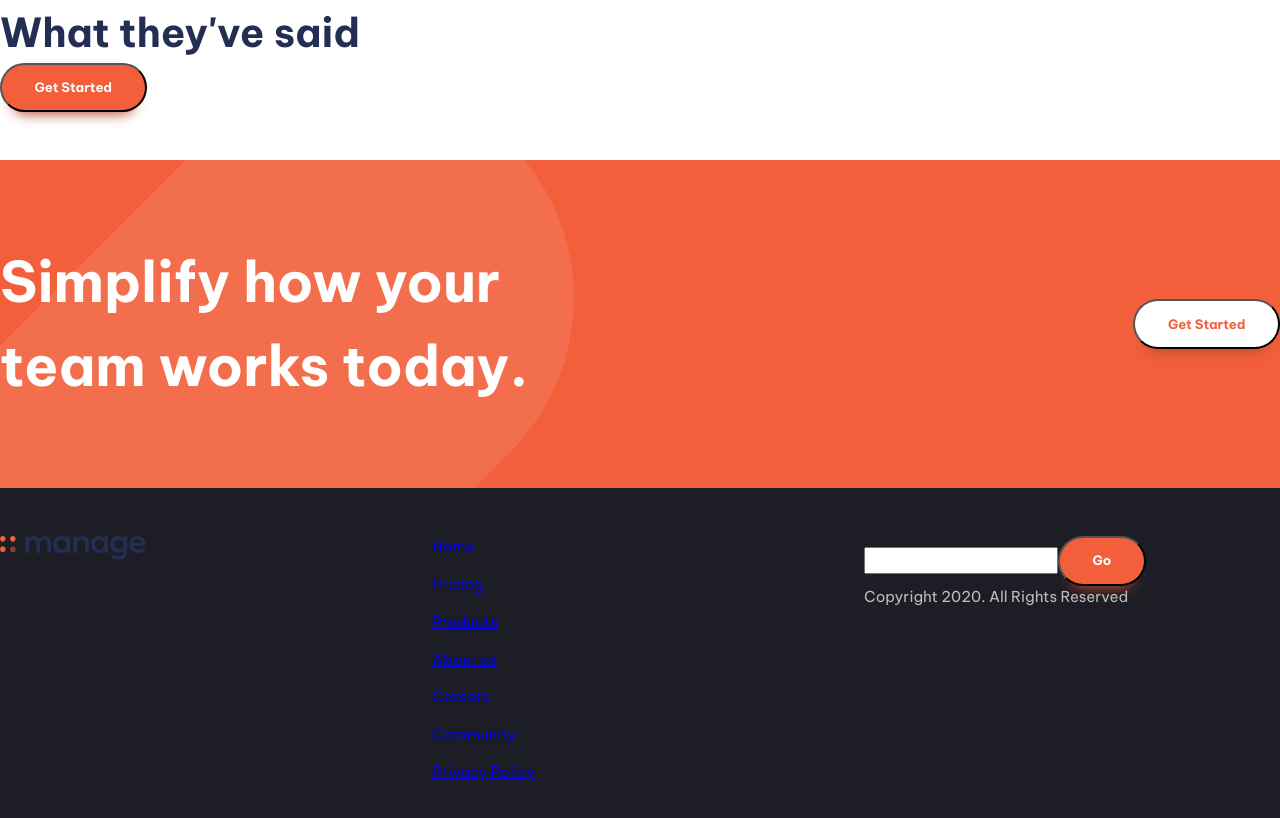
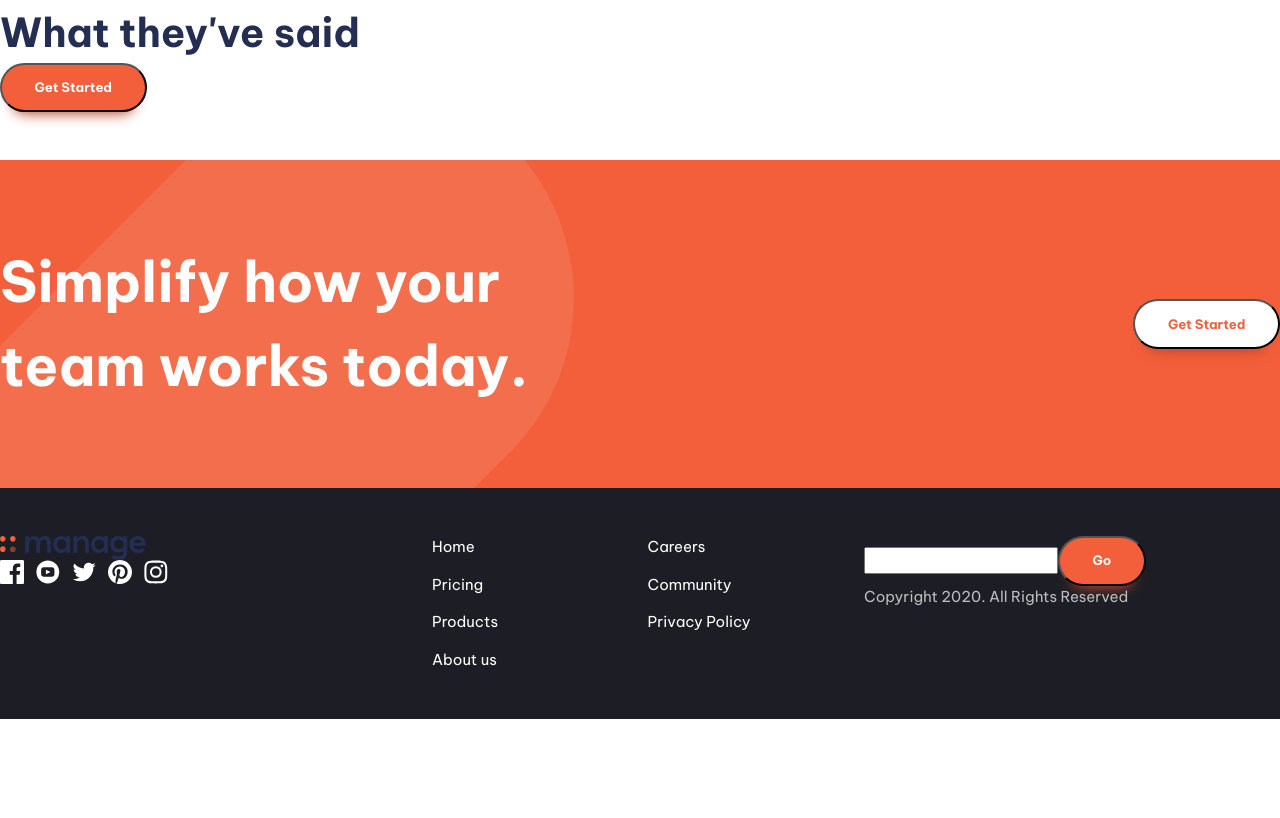
Before and after one commit to Ramaruva/Responsive_Design_Project, a website built with Vite: page ResponsiveDesign/index.html in a window 1280 px wide. Shown: the part 1465-2283 px from the top of the page. After the commit the page ends 2184 px from the top, so only its background shows below. Built offline with nearby package versions, Linux system fonts and the light colour scheme.

Commit message:
comp until vid7 15min

```diff
--- a/ResponsiveDesign/index.html
+++ b/ResponsiveDesign/index.html
@@ -112,12 +112,32 @@
       <div class="even-columns">
         <div>
           <a href="#"><img src="public/images/logo.svg" alt="Manage"></a>
-          <ul role="list" aria-label="Social links">
-            <li><a aria-label="facebook" href="#"></a></li>
-            <li><a aria-label="youtube" href="#"></a></li>
-            <li><a aria-label="twitter" href="#"></a></li>
-            <li><a aria-label="pinterest" href="#"></a></li>
-            <li><a aria-label="instragram" href="#"></a></li>
+          <ul  class="social-list"  role="list" aria-label="Social links">
+            <li><a aria-label="facebook" href="#">
+               <svg class="social-icon">
+                  <use xlink:href ="public/images/social-icons.svg#icon-facebook"></use>
+               </svg>
+            </a></li>
+            <li><a aria-label="youtube" href="#">
+              <svg class="social-icon">
+                <use xlink:href ="public/images/social-icons.svg#icon-youtube"></use>
+             </svg>
+            </a></li>
+            <li><a aria-label="twitter" href="#">
+              <svg class="social-icon">
+                <use xlink:href ="public/images/social-icons.svg#icon-twitter"></use>
+             </svg>
+            </a></li>
+            <li><a aria-label="pinterest" href="#">
+              <svg class="social-icon">
+                <use xlink:href ="public/images/social-icons.svg#icon-pinterest"></use>
+             </svg>
+            </a></li>
+            <li><a aria-label="instagram" href="#">
+              <svg class="social-icon">
+                <use xlink:href ="public/images/social-icons.svg#icon-instagram"></use>
+             </svg>
+            </a></li>
           </ul>
         </div>
         <div>
--- a/ResponsiveDesign/style.css
+++ b/ResponsiveDesign/style.css
@@ -249,6 +249,45 @@ p[data-width="wide"] {
   display: block;
   position: fixed;
 }
+
+/* footer navigation */
+
+.footer-nav{
+  columns: 2;
+}
+
+.footer-nav a{
+   color: var(--clr-neutral-100);
+   text-decoration: none;
+}
+
+.footer-nav a:where(:hover, :focus){
+   color: var(--clr-accent-400);
+   text-decoration: none;
+}
+
+/* social list */
+
+.social-list{
+   display: flex;
+   gap: var(--size-300);
+}
+
+.social-icon{
+   width: var(--size-600);
+   aspect-ratio: 1;
+  fill: var(--clr-neutral-100);
+}
+
+.social-list  a:is(:hover,:focus) .social-icon{
+   fill: var(--clr-accent-400);
+}
+
+@media(min-width:50em){
+   .social-icon{
+    width: var(--size-500);
+   }
+}
 /* cta */
 
 .cta {
```
Also changed, not shown: ResponsiveDesign/public/images/social-icons.svg (added).
